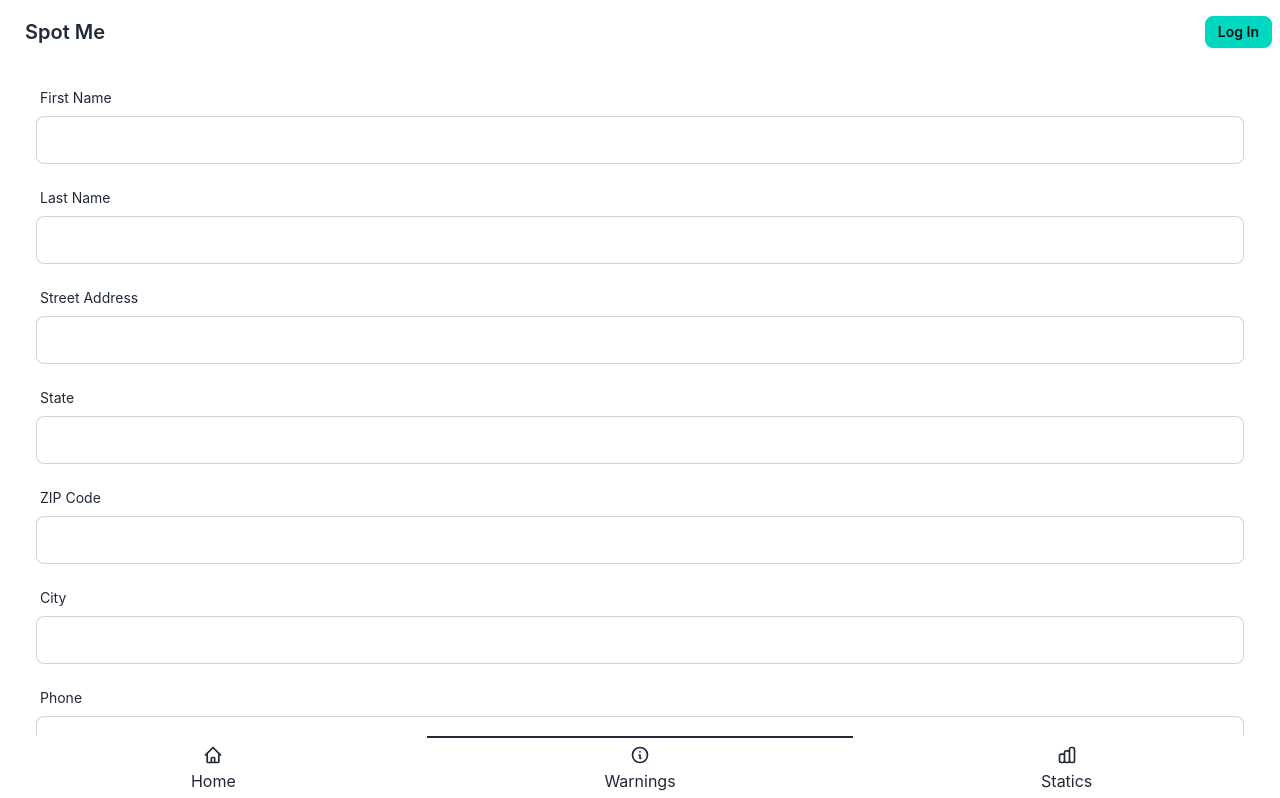
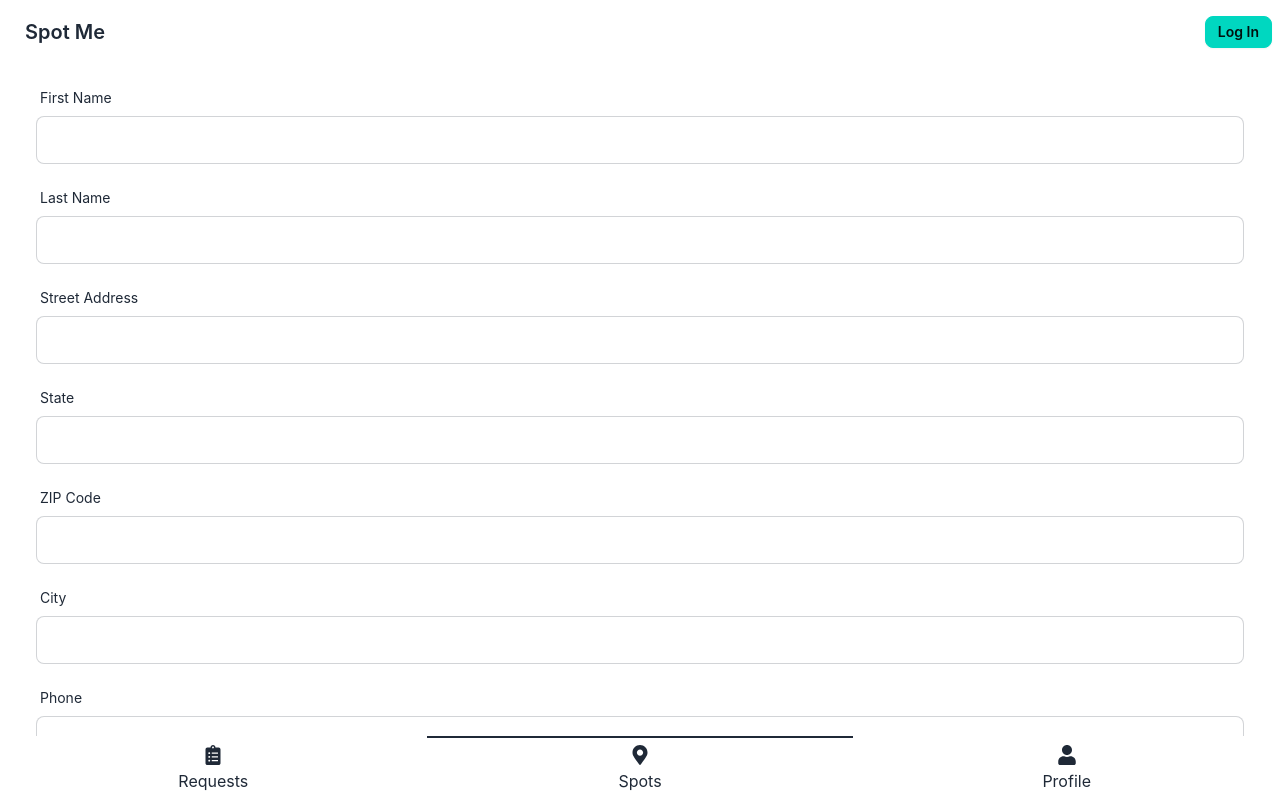
Before and after one commit to Civic-Rangers/app, a React (Vite) app: page /seeker-signup in a window 1280 px wide. Shown: the top 798 px of the page. Built offline with nearby package versions, Linux system fonts and the light colour scheme.

Commit message:
menu icons

```diff
--- a/src/components/BottomNav.tsx
+++ b/src/components/BottomNav.tsx
@@ -1,54 +1,46 @@
+import { useRef } from 'react'
+import { FaEnvelope, FaPhoneAlt, FaEllipsisV, FaMapMarkerAlt, FaClipboardList, FaUser, FaAppStore, FaMap, FaHome } from "react-icons/fa";
+
 export const BottomNav = () => {
+  const userRole = useRef('donor')
+
   return (
     <div className="btm-nav">
+      {userRole.current === 'donor' ? (
+        <>
           <button>
-        <svg
-          xmlns="http://www.w3.org/2000/svg"
-          className="h-5 w-5"
-          fill="none"
-          viewBox="0 0 24 24"
-          stroke="currentColor">
-          <path
-            strokeLinecap="round"
-            strokeLinejoin="round"
-            strokeWidth="2"
-            d="M3 12l2-2m0 0l7-7 7 7M5 10v10a1 1 0 001 1h3m10-11l2 2m-2-2v10a1 1 0 01-1 1h-3m-6 0a1 1 0 001-1v-4a1 1 0 011-1h2a1 1 0 011 1v4a1 1 0 001 1m-6 0h6"
-          />
-        </svg>
-        <span className="btm-nav-label">Home</span>
+            <FaClipboardList className="h-5 w-5" />
+            <span className="btm-nav-label">Requests</span>
           </button>
+
           <button className="active">
-        <svg
-          xmlns="http://www.w3.org/2000/svg"
-          className="h-5 w-5"
-          fill="none"
-          viewBox="0 0 24 24"
-          stroke="currentColor">
-          <path
-            strokeLinecap="round"
-            strokeLinejoin="round"
-            strokeWidth="2"
-            d="M13 16h-1v-4h-1m1-4h.01M21 12a9 9 0 11-18 0 9 9 0 0118 0z"
-          />
-        </svg>
-        <span className="btm-nav-label">Warnings</span>
+            <FaMapMarkerAlt className="h-5 w-5" />
+            <span className="btm-nav-label">Spots</span>
           </button>
+
           <button>
-        <svg
-          xmlns="http://www.w3.org/2000/svg"
-          className="h-5 w-5"
-          fill="none"
-          viewBox="0 0 24 24"
-          stroke="currentColor">
-          <path
-            strokeLinecap="round"
-            strokeLinejoin="round"
-            strokeWidth="2"
-            d="M9 19v-6a2 2 0 00-2-2H5a2 2 0 00-2 2v6a2 2 0 002 2h2a2 2 0 002-2zm0 0V9a2 2 0 012-2h2a2 2 0 012 2v10m-6 0a2 2 0 002 2h2a2 2 0 002-2m0 0V5a2 2 0 012-2h2a2 2 0 012 2v14a2 2 0 01-2 2h-2a2 2 0 01-2-2z"
-          />
-        </svg>
-        <span className="btm-nav-label">Statics</span>
+            <FaUser className="h-5 w-5" />
+            <span className="btm-nav-label">Profile</span>
           </button>
+        </>
+      ) : (
+        <>
+          <button>
+            <FaHome className="h-5 w-5" />
+            <span className="btm-nav-label">Applications</span>
+          </button>
+
+          <button className="active">
+            <FaMap className="h-5 w-5" />
+            <span className="btm-nav-label">Dashboard</span>
+          </button>
+
+          <button>
+            <FaUser className="h-5 w-5" />
+            <span className="btm-nav-label">Profile</span>
+          </button>
+        </>
+      )}
     </div>
   )
 }
```
Lines whose indentation alone changed are shown as unchanged.
